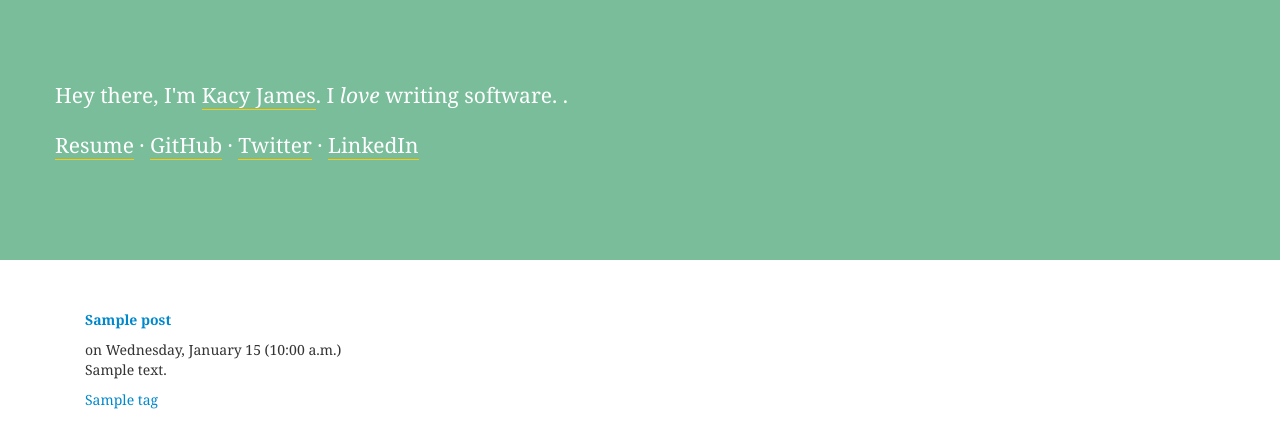
After one commit to TheNorthEestern/personal-website, a Django app: template jupiter/templates/dynamic/index.html in a window 1280 px wide. The commit adds this page. Shown: the top 448 px of the page. Run offline with Django 3.2, Linux system fonts and the light colour scheme; the template is opened without the code that fills it: most values are stand-ins (such as "Sample title", 1, 10 or a date in 2020); parts of the project's set-up code (start-up, migrations or seed data) failed here and were passed over; some libraries are stand-ins or nearby versions.

Commit message:
Added a myriad of things including templates and new design related digs

```diff
--- /dev/null
+++ b/astronomica/s3conf.py
@@ -0,0 +1,4 @@
+DEFAULT_FILE_STORAGE = 'storages.backends.s3boto.S3BotoStorage'
+AWS_ACCESS_KEY_ID = 'AKIAIHXPALLCNH5AY6UA'
+AWS_SECRET_ACCESS_KEY='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'
+AWS_STORAGE_BUCKET_NAME='astro-jupiter'
--- /dev/null
+++ b/jupiter/static/css/main.css
@@ -0,0 +1,23 @@
+@import url(http://fonts.googleapis.com/css?family=Ubuntu:300,400);
+body{
+  font-family: Georgia, sans-serif;
+}
+.navbar-inner{
+  color: white;
+  border: none;
+  background-color: rgba(121, 189, 154,1);
+  background-image: none;
+  padding: 80px 0 80px 0;
+}
+.navbar-inner a{
+  color: #FFF;
+  border-bottom: 1px solid rgba(255, 200, 0,1);
+}
+.navbar-inner a:hover{
+  text-decoration: none;
+}
+.navbar-fixed-top .navbar-inner, .navbar-static-top, .navbar-inner{
+  -webkit-box-shadow: none;
+  -moz-box-shadow: none;
+  box-shadow: none;
+}
--- /dev/null
+++ b/jupiter/templates/dynamic/index.html
@@ -0,0 +1,40 @@
+{% extends "super/foundation.html" %}
+{% block scripts %}
+  {% include "inc/ember_basic.html" %}
+{% endblock %}
+{% block content %}
+  <div class="navbar navbar-fixed-top">
+    <div class="navbar-inner">
+      <div class="container">
+        <p class="lead">Hey there, I'm <a href="/about">Kacy James</a>. I <em>love</em> writing software. .</p>
+        <p class="lead">
+         <a href="http://dl.dropbox.com/u/13152762/resume.pdf">Resume</a> &middot;
+         <a href="http://github.com/TheNorthEestern/">GitHub</a> &middot;
+         <a href="http://twitter.com/kacyjames">Twitter</a> &middot;
+         <a href="http://linkedin.com/in/kacyjames">LinkedIn</a>
+    </div>
+   </div>
+  </div>
+  <div class="container" style="margin-top: 300px;">
+  {% for post in object_list %}
+  <div class="blog-post span8">
+  <h5><a href="/blog/{{post.slug}}">{{ post.title }}</a></h5>
+      <cite class="meta-info">
+        on {{ post.created|date:"l, F d  (g:i a) " }}
+      </>
+      <div class="blog-post-body">
+        {{ post.body|safe|linebreaks }}
+      </div>
+      <div class="tags">
+         {% for tag in post.tags.all %}
+          <a href="/blog/tag/{{tag}}">{{tag}}</a>
+          {% if not forloop.last %}, {% endif %}
+         {% endfor %}
+      </div>
+   </div>
+  {% empty %}
+   <p>There aren't any posts just yet!</p>
+  {% endfor %}
+  </div>
+  </div>
+{% endblock %}
--- a/jupiter/templates/super/foundation.html
+++ b/jupiter/templates/super/foundation.html
@@ -2,10 +2,10 @@
 <html>
   <head>
   <title>{% block title %}{% endblock %}</title>
-  {% block scripts %}{% endblock %}
   <style>
   {% block styles %}{% endblock %}
   </style>
+  <link href='http://fonts.googleapis.com/css?family=Ubuntu:300,400' rel='stylesheet' type='text/css'>
   {% load compress %}
   {% compress css %}
   <link rel="stylesheet" type="text/css" href="/static/css/bootstrap.min.css/" />
@@ -20,5 +20,6 @@
   <script src="/static/js/jquery.min.js/"></script>
   <script src="/static/js/bootstrap.min.js/"></script>
   {% endcompress %}
+  {% block scripts %}{% endblock %}
   </body>
 </html>
--- a/jupiter/urls.py
+++ b/jupiter/urls.py
@@ -9,7 +9,8 @@ v1_api = Api(api_name="v1")
 v1_api.register(PostResource())
 
 urlpatterns = patterns('',
-        url(r'^$',direct_to_template, {'template': 'static/index.html'}),
+        #url(r'^$',direct_to_template, {'template': 'static/index.html'}),
+        url(r'^$',ListView.as_view(queryset=Post.objects.all().order_by("-created")[:3],template_name='dynamic/index.html')),
         url(r'^blog/$',ListView.as_view(queryset=Post.objects.all().order_by("-created")[:3],template_name='blog/blog.html')),
         url(r'^blog/(?P<slug>[-\w]+)$',DetailView.as_view(model=Post,template_name='blog/post.html')),
         url(r'^api/', include(v1_api.urls)),
```
Also changed, not shown: astronomica/settings.py (+7 -1 lines).
